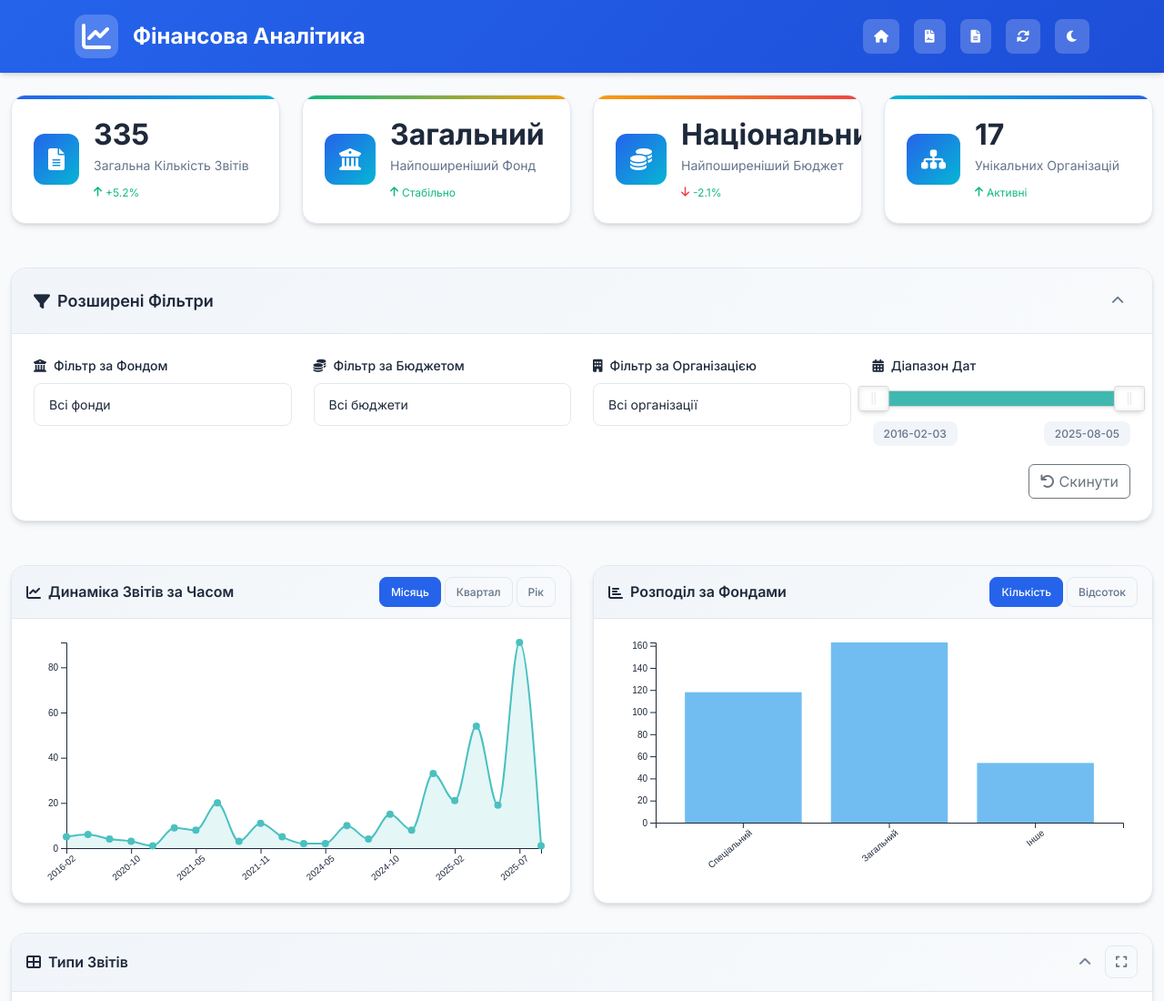
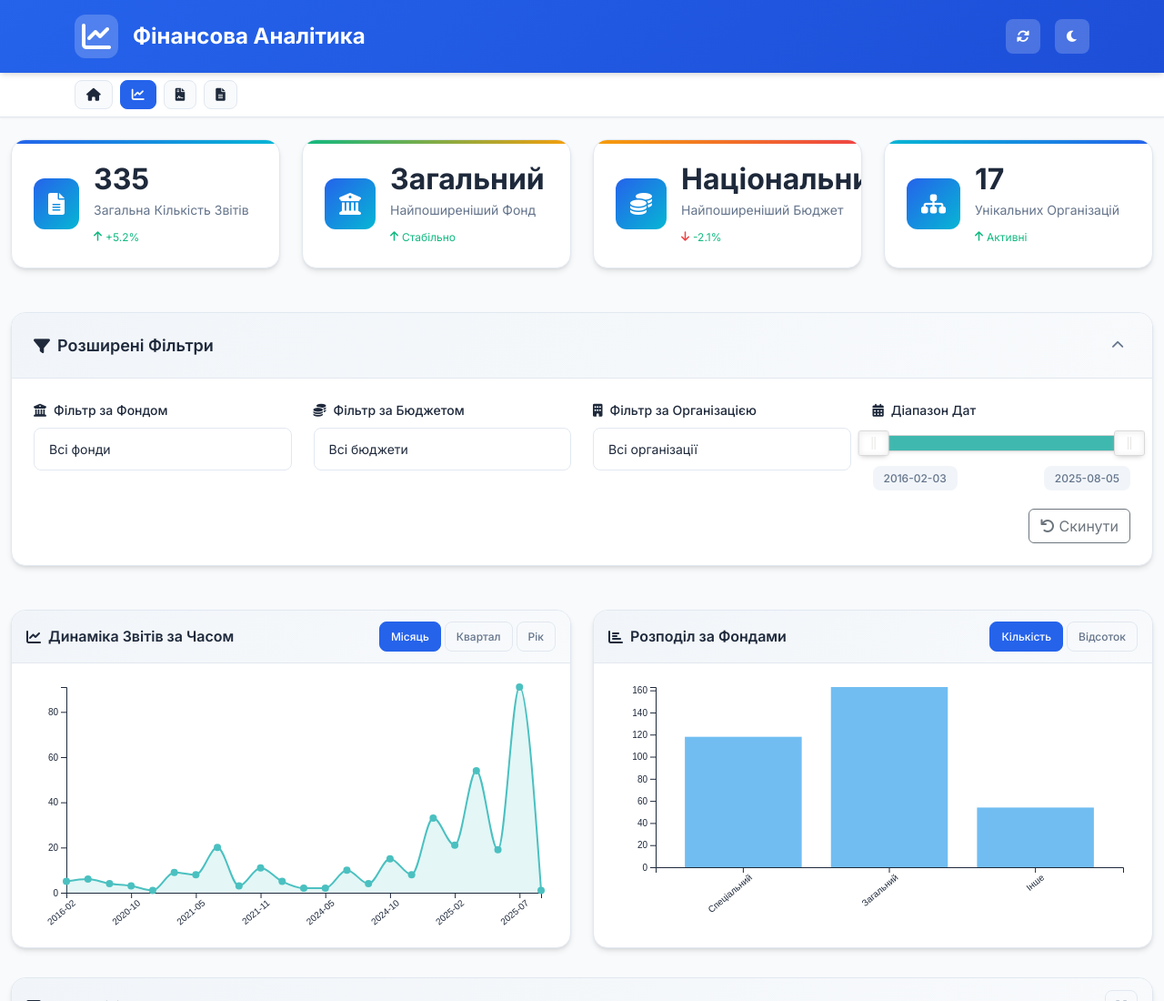
Before and after one commit to ilievaartem/Finance_Che, a plain HTML site: page financial.html in a window 1280 px wide. Shown: the top 1100 px of the page at 91% size. Drawn offline with nearby package versions, Linux system fonts and the light colour scheme.

Commit message:
Made little changes with routes between pages

```diff
--- a/acts.css
+++ b/acts.css
@@ -112,6 +112,30 @@ body {
     display: flex;
     align-items: center;
     gap: 1rem;
+}
+
+.page-nav {
+    background: var(--bg-primary);
+    border-bottom: 1px solid var(--border-color);
+    box-shadow: var(--shadow-sm);
+}
+.page-nav .nav-inner {
+    display: flex;
+    gap: 0.5rem;
+    padding: 0.5rem 0;
+}
+.page-nav .btn-nav {
+    background: var(--bg-secondary);
+    border: 1px solid var(--border-color);
+    color: var(--text-primary);
+    padding: 0.5rem 0.75rem;
+    border-radius: var(--radius-md);
+}
+.page-nav .btn-nav.active,
+.page-nav .btn-nav:hover {
+    background: var(--acts-primary);
+    color: #fff;
+    border-color: var(--acts-primary);
 }
 
 .btn-nav, .btn-refresh, .theme-toggle {
--- a/contracts.css
+++ b/contracts.css
@@ -112,6 +112,30 @@ body {
     display: flex;
     align-items: center;
     gap: 1rem;
+}
+
+.page-nav {
+    background: var(--bg-primary);
+    border-bottom: 1px solid var(--border-color);
+    box-shadow: var(--shadow-sm);
+}
+.page-nav .nav-inner {
+    display: flex;
+    gap: 0.5rem;
+    padding: 0.5rem 0;
+}
+.page-nav .btn-nav {
+    background: var(--bg-secondary);
+    border: 1px solid var(--border-color);
+    color: var(--text-primary);
+    padding: 0.5rem 0.75rem;
+    border-radius: var(--radius-md);
+}
+.page-nav .btn-nav.active,
+.page-nav .btn-nav:hover {
+    background: var(--contract-primary);
+    color: #fff;
+    border-color: var(--contract-primary);
 }
 
 .btn-nav, .btn-refresh, .theme-toggle {
--- a/financial.css
+++ b/financial.css
@@ -106,6 +106,30 @@ body {
     display: flex;
     align-items: center;
     gap: 1rem;
+}
+
+.page-nav {
+    background: var(--bg-primary);
+    border-bottom: 1px solid var(--border-color);
+    box-shadow: var(--shadow-sm);
+}
+.page-nav .nav-inner {
+    display: flex;
+    gap: 0.5rem;
+    padding: 0.5rem 0;
+}
+.page-nav .btn-nav {
+    background: var(--bg-secondary);
+    border: 1px solid var(--border-color);
+    color: var(--text-primary);
+    padding: 0.5rem 0.75rem;
+    border-radius: var(--radius-md);
+}
+.page-nav .btn-nav.active,
+.page-nav .btn-nav:hover {
+    background: var(--primary-color);
+    color: #fff;
+    border-color: var(--primary-color);
 }
 
 .btn-nav, .btn-refresh, .theme-toggle {
--- a/financial.html
+++ b/financial.html
@@ -23,15 +23,6 @@
                         <h1 class="brand-title">Фінансова Аналітика</h1>
                     </div>
                     <div class="header-controls">
-                        <a href="index.html" class="btn-nav" title="Головна">
-                            <i class="fas fa-home"></i>
-                        </a>
-                        <a href="contracts.html" class="btn-nav" title="Договори">
-                            <i class="fas fa-file-contract"></i>
-                        </a>
-                        <a href="acts.html" class="btn-nav" title="Акти">
-                            <i class="fas fa-file-alt"></i>
-                        </a>
                         <button class="btn-refresh" id="refresh-data" title="Оновити дані">
                             <i class="fas fa-sync-alt"></i>
                         </button>
@@ -42,6 +33,16 @@
                 </div>
             </div>
         </header>
+        <nav class="page-nav">
+            <div class="container">
+                <div class="nav-inner">
+                    <a href="index.html" class="btn-nav" title="Головна"><i class="fas fa-home"></i></a>
+                    <a href="financial.html" class="btn-nav active" title="Фінансова звітність"><i class="fas fa-chart-line"></i></a>
+                    <a href="contracts.html" class="btn-nav" title="Договори"><i class="fas fa-file-contract"></i></a>
+                    <a href="acts.html" class="btn-nav" title="Акти"><i class="fas fa-file-alt"></i></a>
+                </div>
+            </div>
+        </nav>
 
         <main class="container-fluid my-4">
             <section id="kpi-section" class="dashboard-metrics mb-5 animate__animated animate__fadeInUp">
```
Also changed, not shown: acts.html (+10 -9 lines), acts.js (+0 -27 lines), contracts.html (+10 -9 lines), contracts.js (+0 -27 lines).
